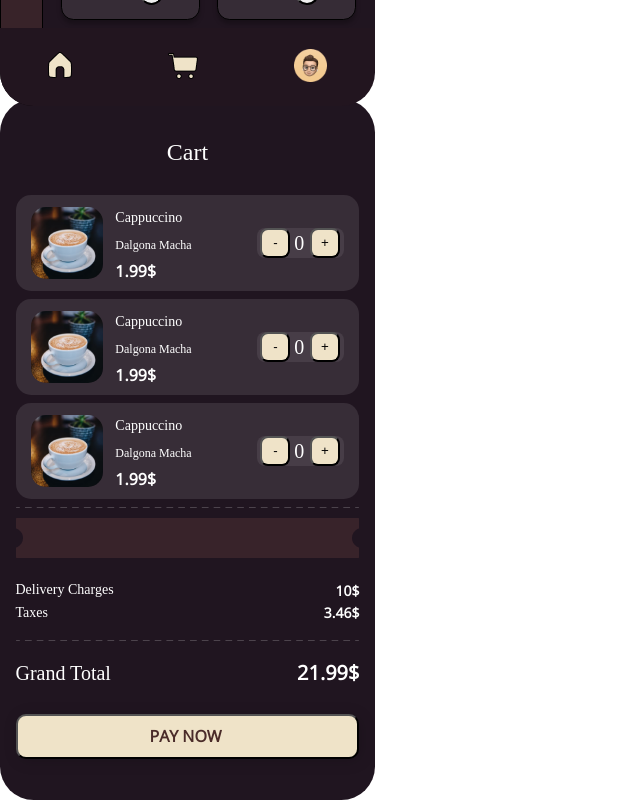
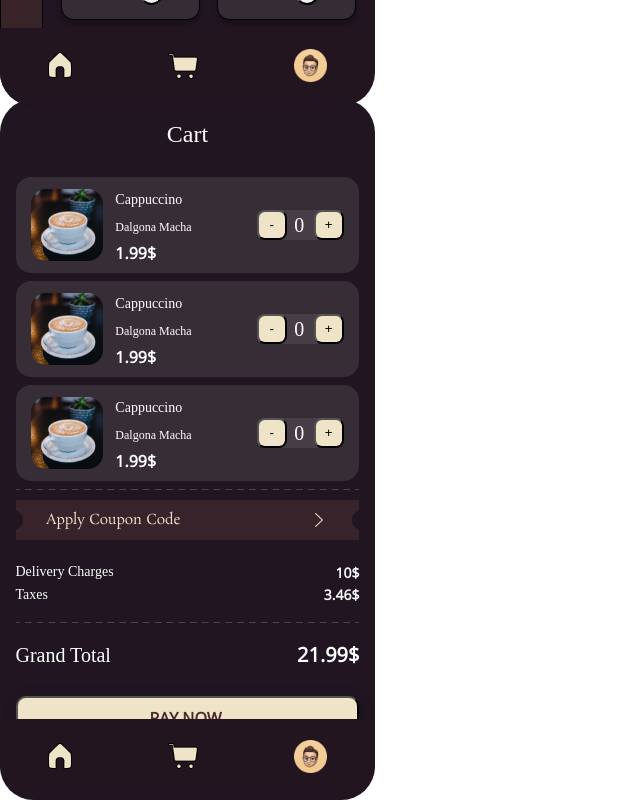
Before and after one commit to HangOutYL/HangOut, a React (Create React App) app: page / in a window 1280 px wide. Shown: the part 602-1402 px from the top of the page, without its empty margins (0-640 px from the left). Built offline with nearby package versions, Linux system fonts and the light colour scheme; a web font is replaced by a local one.

Commit message:
added navbar component & put into cart

```diff
--- /dev/null
+++ b/src/components/BottomNav/BottomNav.css
@@ -0,0 +1,31 @@
+/* Bottom Nav Bar */
+
+.BottomNav {
+  background-color: #22151f;
+  display: flex;
+  justify-content: space-around;
+  align-items: center;
+  /* position: absolute; */
+  width: 375px;
+  height: 78px;
+  left: -2px;
+  top: 734px;
+  border-bottom-left-radius: 33.6232px;
+  border-bottom-right-radius: 33.6232px;
+  margin-top: 50px;
+  /* border: 1px solid lime; */
+}
+
+.BottomNav .NavBtn {
+  background-color: transparent;
+  border-style: none;
+}
+
+.BottomNav .NavBtn .ProfilePic {
+  height: 33px;
+}
+
+.BottomNav .NavBtn:hover {
+  background-color: tomato;
+  cursor: pointer;
+}
--- /dev/null
+++ b/src/components/BottomNav/BottomNav.js
@@ -0,0 +1,23 @@
+import React from "react";
+import HomeButton from "../../views/HomeButtonVector.png";
+import CartButton from "../../views/CartButtonVector.png";
+import ProfilePic from "../../views/ProfilePictureVector.png";
+import "./BottomNav.css";
+
+const BottomNav = () => {
+  return (
+    <div className="BottomNav">
+      <button className="NavBtn">
+        <img src={HomeButton} alt="HomeButton" />
+      </button>
+      <button className="NavBtn">
+        <img src={CartButton} alt="CartButton" />
+      </button>
+      <button className="NavBtn">
+        <img src={ProfilePic} alt="ProfilePic" className="ProfilePic" />
+      </button>
+    </div>
+  );
+};
+
+export default BottomNav;
--- a/src/components/Cart/Cart.css
+++ b/src/components/Cart/Cart.css
@@ -28,6 +28,11 @@
 
 .Cart-Title {
   /* position: absolute; */
+  width: 49px;
+  height: 30px;
+  left: 164px;
+  top: 46px;
+
   font-size: 24px;
   line-height: 125%;
 
@@ -45,6 +50,7 @@
   left: -55px;
   top: 96px;
   display: flex;
+  overflow: auto;
   flex-direction: column;
   justify-content: space-evenly;
   align-items: center;
@@ -150,7 +156,7 @@
   left: 244px;
   top: 33px;
   display: flex;
-  justify-content: space-evenly;
+  justify-content: space-between;
 
   background: rgba(255, 255, 255, 0.08);
   border-radius: 8px;
--- a/src/components/Cart/Cart.js
+++ b/src/components/Cart/Cart.js
@@ -3,11 +3,11 @@ import "./Cart.css";
 import Coffee1 from "../../views/CoffeeImage1.png";
 import CouponCode from "../../views/CouponVector.png";
 import DashedLine from "../../views/DashedLineVector.png";
+import BottomNav from "../BottomNav/BottomNav";
 
 const Cart = () => {
   return (
     <div className="Cart">
-      <br />
       <h2 className="Cart-Title">Cart</h2>
       <div className="Cart-Items">
         <div className="Item">
@@ -81,6 +81,7 @@ const Cart = () => {
           <span className="Pay-Text">PAY NOW</span>
         </button>
       </div>
+      <BottomNav />
     </div>
   );
 };
```
Also changed, not shown: src/views/CouponVector.png.
